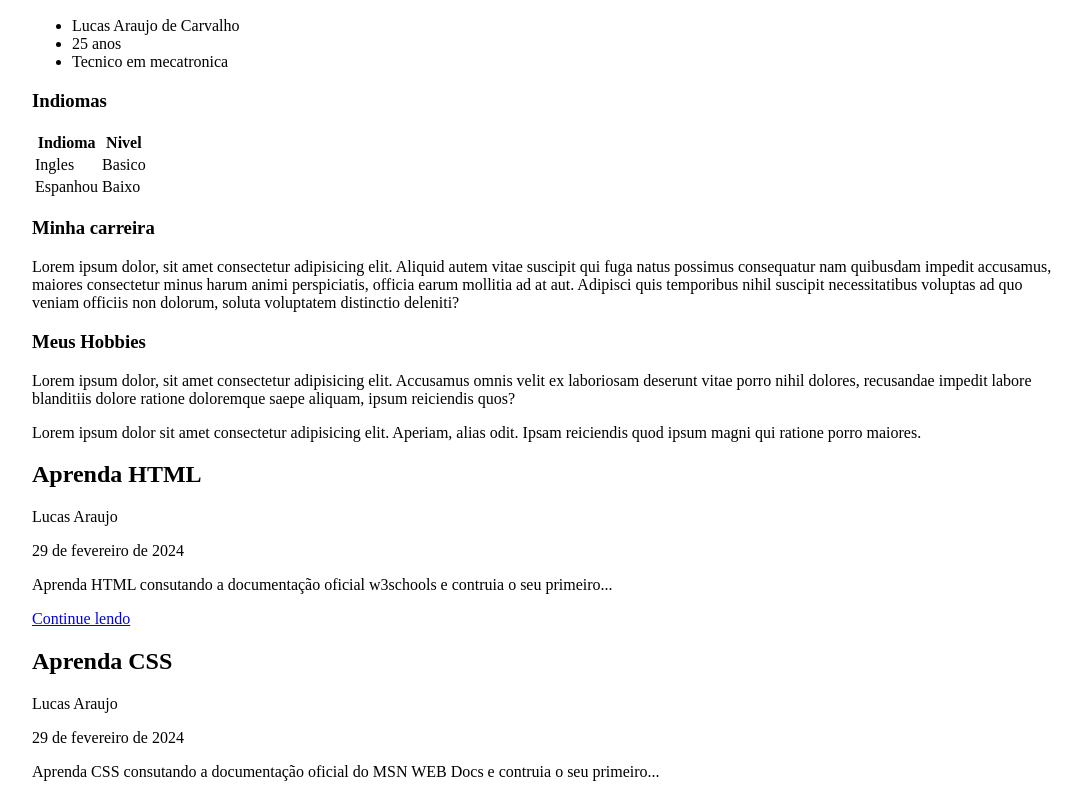
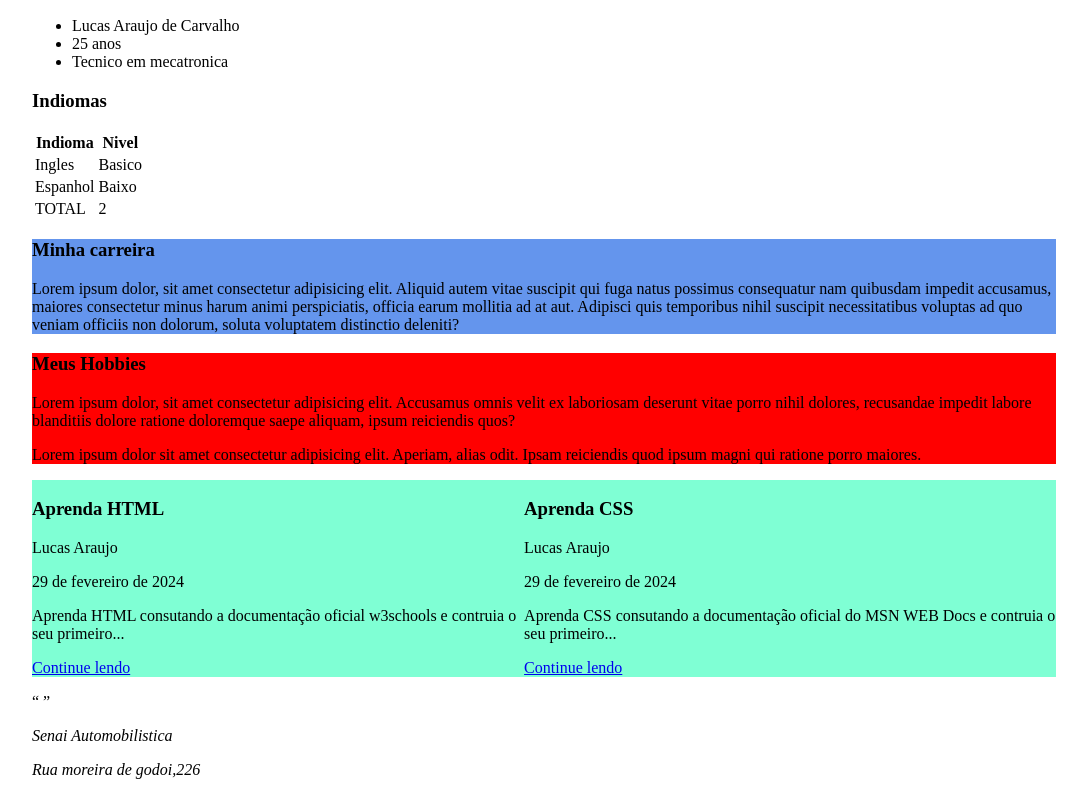
Before and after one commit to lucasaraujo014/html_semantica, a plain HTML site: page index.html in a window 1280 px wide. Shown: the part 588-1380 px from the top of the page, without its empty margins (96-1183 px from the left). Drawn offline with Linux system fonts and the light colour scheme.

Commit message:
Introduzindo dsiplay

```diff
--- a/index.html
+++ b/index.html
@@ -1,11 +1,13 @@
 <!DOCTYPE html>
 <html lang="pt-BR">
+
 <head>
     <meta charset="UTF-8">
     <meta name="viewport" content="width=device-width, initial-scale=1.0">
     <title>HTML Semânticos</title>
     <link rel="stylesheet" href="style.css">
 </head>
+
 <body>
     <Header>
         <h1>Lucas Araujo de Carvalho</h1>
@@ -14,42 +16,59 @@
 
         <h1>Minha pagina com HTML Semânticos</h1>
         <h2>Aprendendo as tags basicas</h2>
-        <img src="https://apexensino.com.br/wp-content/uploads/2017/05/276_post_13688.jpg" alt="notbook com tecnologias  associadas ao fornt-end" width="400" height="400">
+        <img src="https://apexensino.com.br/wp-content/uploads/2017/05/276_post_13688.jpg"
+            alt="notbook com tecnologias  associadas ao fornt-end" width="400" height="400">
         <ul>
             <li>Lucas Araujo de Carvalho</li>
             <li>25 anos</li>
             <li>Tecnico em mecatronica</li>
         </ul>
     </main>
-
     <aside>
         <h3>Indiomas</h3>
         <table>
+            <thead>
                 <tr>
-                <th>Indioma                </th>
+                    <th>Indioma </th>
                     <th>Nivel</th>
                 </tr>
+            </thead>
+            <tbody>
                 <tr>
                     <td>Ingles</td>
                     <td>Basico</td>
                 </tr>
                 <tr>
-                <td> Espanhou</td>
+                    <td> Espanhol</td>
                     <td>Baixo</td>
                 </tr>
+            </tbody>
+            <tfoot>
+                <tr>
+                    <td>TOTAL</td>
+                    <td>2</td>
+                </tr>
+            </tfoot>
         </table>
-
     </aside>
-    <section>
+    <section id="minhaCarreira">
         <h3>Minha carreira</h3>
-        <p>Lorem ipsum dolor, sit amet consectetur adipisicing elit. Aliquid autem vitae suscipit qui fuga natus possimus consequatur nam quibusdam impedit accusamus, maiores consectetur minus harum animi perspiciatis, officia earum mollitia ad at aut. Adipisci quis temporibus nihil suscipit necessitatibus voluptas ad quo veniam officiis non dolorum, soluta voluptatem distinctio deleniti?</p>
+        <p>Lorem ipsum dolor, sit amet consectetur adipisicing elit. Aliquid autem vitae suscipit qui fuga natus
+            possimus consequatur nam quibusdam impedit accusamus, maiores consectetur minus harum animi perspiciatis,
+            officia earum mollitia ad at aut. Adipisci quis temporibus nihil suscipit necessitatibus voluptas ad quo
+            veniam officiis non dolorum, soluta voluptatem distinctio deleniti?</p>
     </section>
-    <section>
+    <section id="meusHobbies">
         <h3>Meus Hobbies</h3>
-        <p>Lorem ipsum dolor, sit amet consectetur adipisicing elit. Accusamus omnis velit ex laboriosam deserunt vitae porro nihil dolores, recusandae impedit labore blanditiis dolore ratione doloremque saepe aliquam, ipsum reiciendis quos?</p>
-        <p>Lorem ipsum dolor sit amet consectetur adipisicing elit. Aperiam, alias odit. Ipsam reiciendis quod ipsum magni qui ratione porro maiores.</p>
+        <p>Lorem ipsum dolor, sit amet consectetur adipisicing elit. Accusamus omnis velit ex laboriosam deserunt vitae
+            porro nihil dolores, recusandae impedit labore blanditiis dolore ratione doloremque saepe aliquam, ipsum
+            reiciendis quos?</p>
+        <p>Lorem ipsum dolor sit amet consectetur adipisicing elit. Aperiam, alias odit. Ipsam reiciendis quod ipsum
+            magni qui ratione porro maiores.</p>
 
     </section>
+    <section id="artigos">
+
         <article>
             <Header>
                 <h1>Aprenda HTML</h1>
@@ -60,7 +79,7 @@
                 <p>Aprenda HTML consutando a documentação oficial w3schools e contruia o seu primeiro... </p>
             </main>
             <footer>
-            <a href="#">Continue  lendo</a>
+                <a href="#">Continue lendo</a>
             </footer>
         </article>
         <article>
@@ -73,9 +92,12 @@
                 <p>Aprenda CSS consutando a documentação oficial do MSN WEB Docs e contruia o seu primeiro... </p>
             </main>
             <footer>
-            <a href="#">Continue  lendo</a>
+                <a href="#">Continue lendo</a>
             </footer>
         </article>
+    </section>
+    <blockquote></blockquote>
+    <q> </q>
     <footer>
         <address>
             <p>Senai Automobilistica</p>
@@ -90,4 +112,5 @@
         </div>
     </footer>
 </body>
+
 </html>
--- /dev/null
+++ b/index2.html
@@ -0,0 +1,40 @@
+<!DOCTYPE html>
+<html lang="en">
+
+<head>
+    <meta charset="UTF-8">
+    <meta name="viewport" content="width=device-width, initial-scale=1.0">
+    <title>Tag Semânticas - Tables>
+        <link rel="stylesheet" href="style2.css">
+</head>
+
+<body>
+    <table>
+        <thead>
+            <tr>
+                <th>Analise de veiculos</th>
+            </tr>
+            <tr>
+                <th>Nome</th>
+                <th>Marca</th>
+                <th>Ano</th>
+                <th>Chassi</th>
+                <th>Cor</th>
+                <th>Placa</th>
+            </tr>
+        </thead>
+        <tbody>
+            <th></th>
+            <th></th>
+            <th></th>
+            <th></th>
+            <th></th>
+            <th></th>
+        </tbody>
+        <tfoot>
+            <th></th>
+        </tfoot>
+    </table>
+</body>
+
+</html>
--- a/style.css
+++ b/style.css
@@ -2,3 +2,13 @@ body{
     width: 80vw;
     margin: auto;
 }
+#artigos{
+    background-color: aquamarine;
+    display: flex;
+}
+#meusHobbies{
+    background-color: red;
+}
+#minhaCarreira{
+    background-color: cornflowerblue;
+}
--- /dev/null
+++ b/style2.css
@@ -0,0 +1,18 @@
+table {
+    width: 100%;
+}
+
+td,
+th {
+    width: 16.6%;
+    text-align: center;
+    padding: 5px;
+}
+
+
+table,
+th,
+td {
+    border: 2px solid black;
+    border-collapse: collapse;
+}
```
Lines whose indentation alone changed are shown as unchanged.
